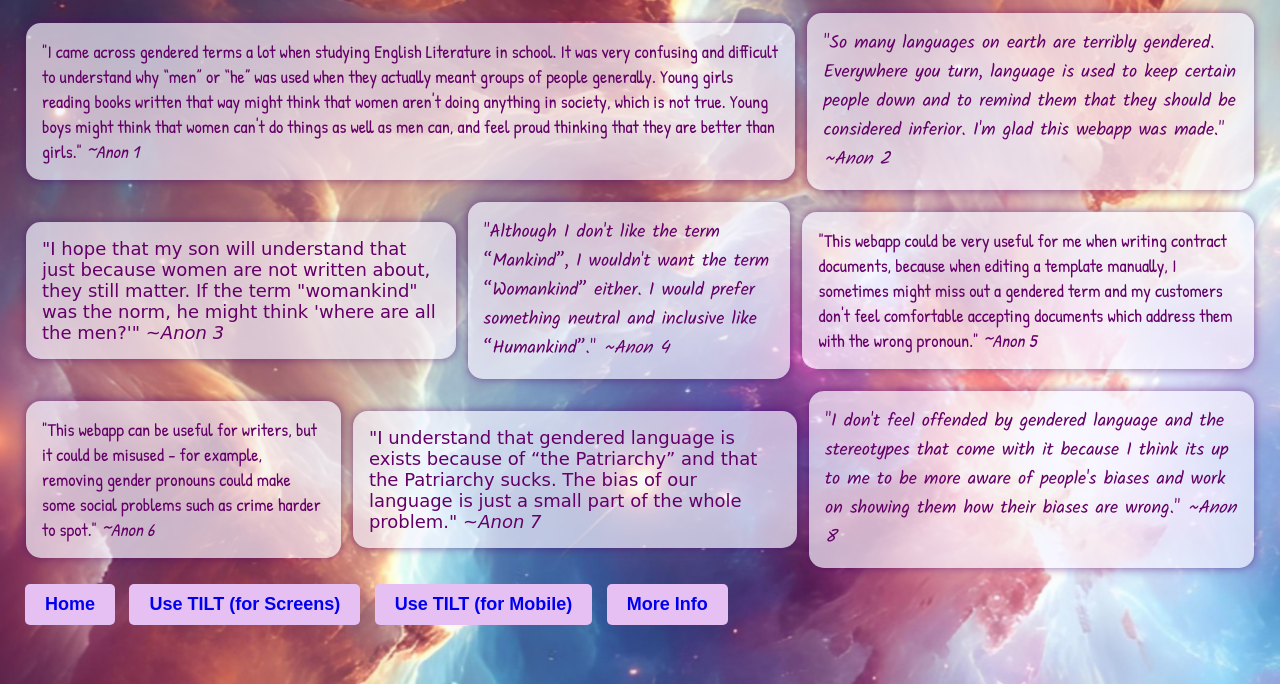
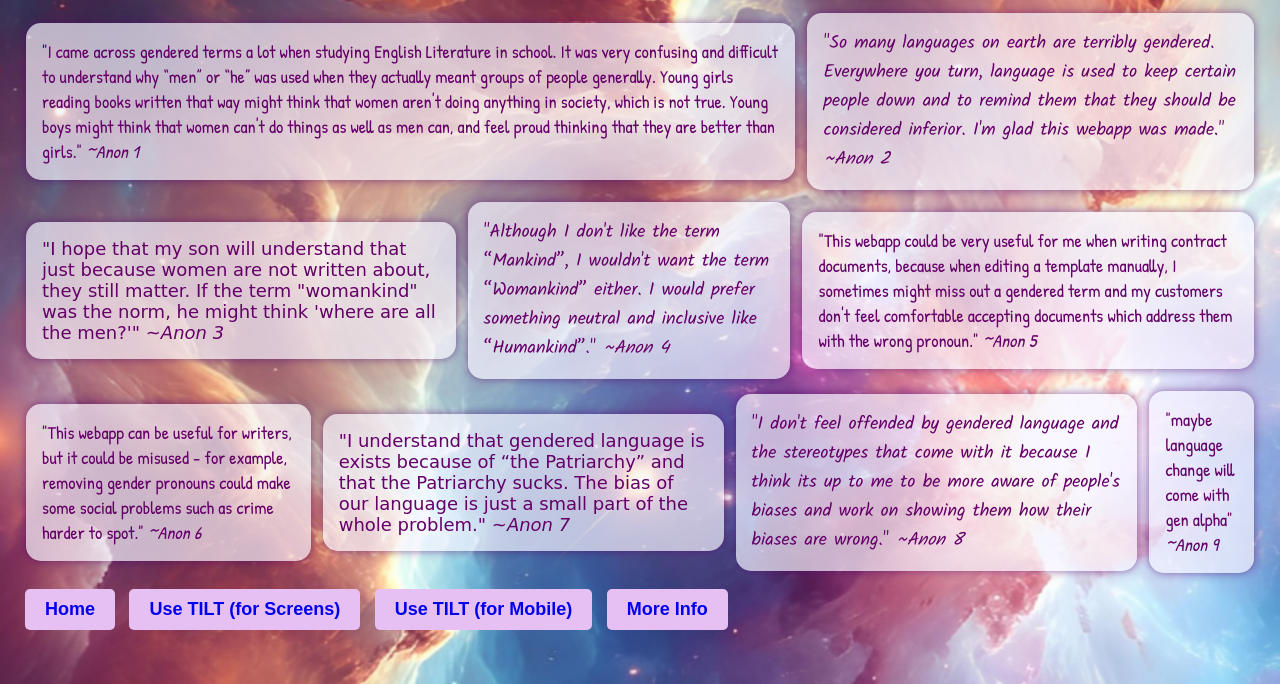
Before and after one commit to SJNGR/TILT-WebApp, a website: page Interviews.ejs in a window 1280 px wide. Shown: the part 116-800 px from the top of the page. Drawn offline with nearby package versions, Linux system fonts and the light colour scheme; files that its build step writes are made by us from their sources; a web font is replaced by a local one.

Commit message:
interviews

```diff
--- a/Interviews.ejs
+++ b/Interviews.ejs
@@ -123,6 +123,10 @@
                     of people's biases and work on showing them how their biases are wrong." <i>~Anon 8</i>
                     </p>
                 </article>
+                <article>
+                    <p class="patrick-hand-regular">"maybe language change will come with gen alpha" <i>~Anon 9</i>
+                    </p>
+                </article>
             </section>
             </div>
 
```
